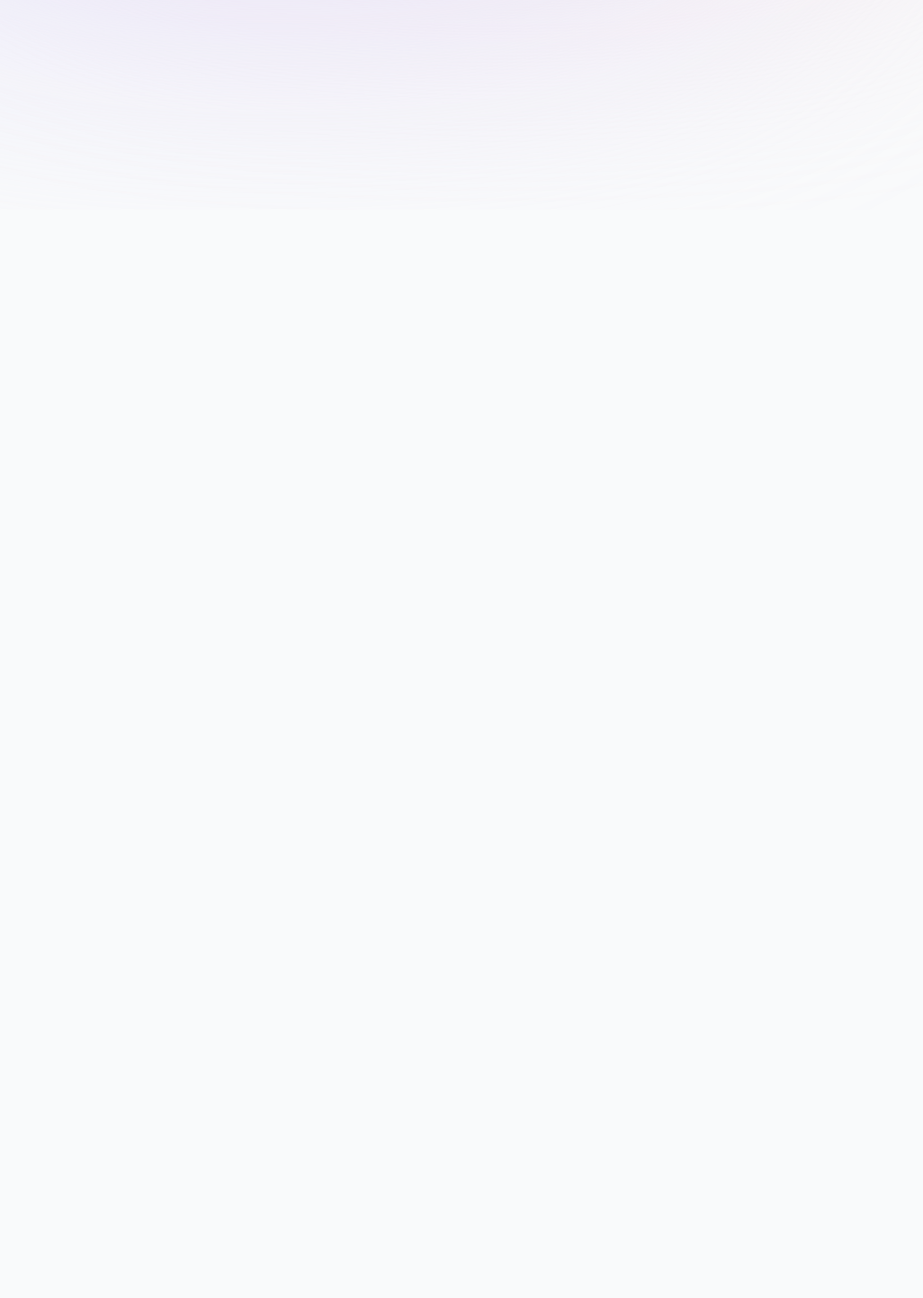
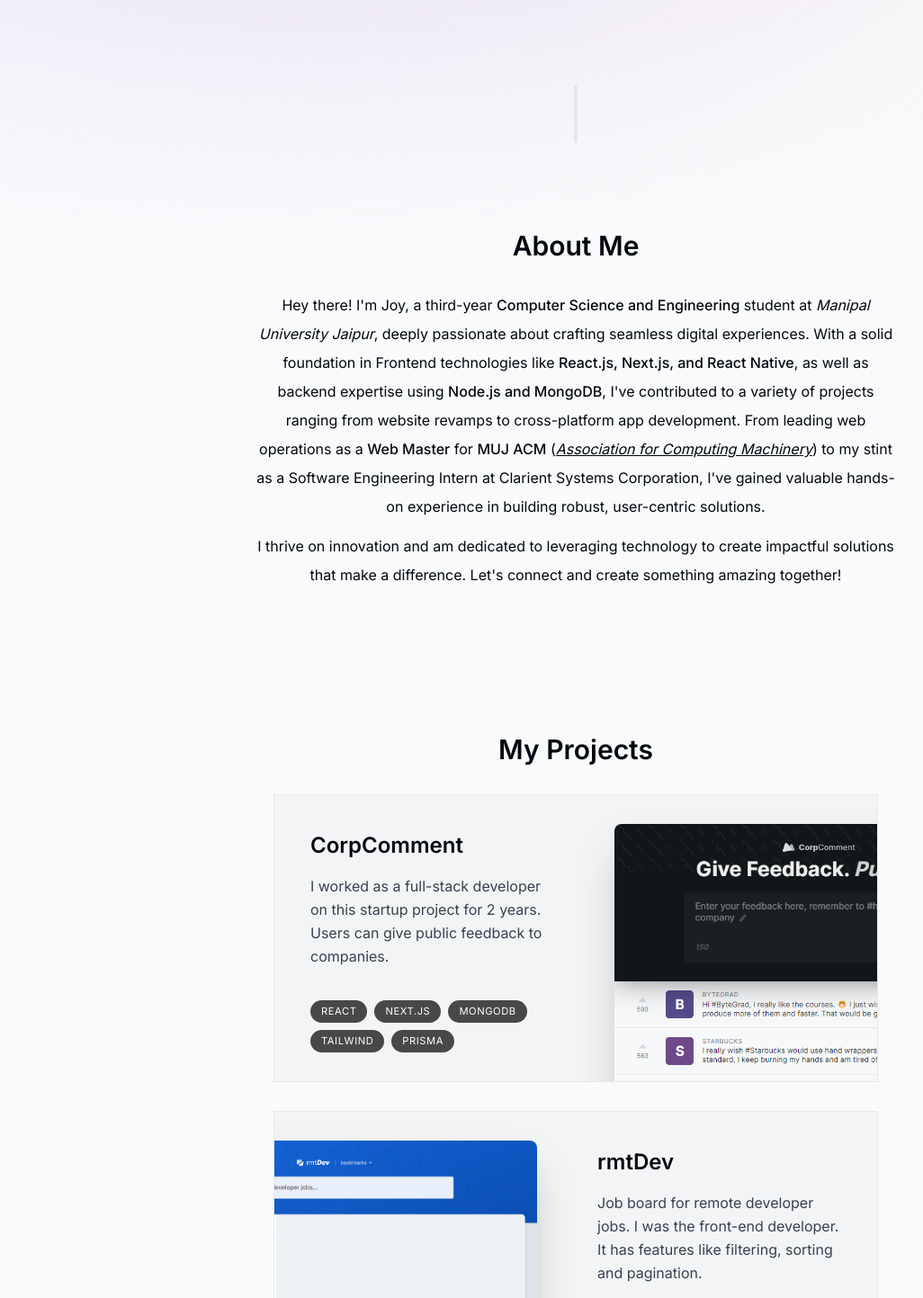
Before and after one commit to JoyBrar2001/portfolio-in-next-js, a Next.js app: page / in a window 1280 px wide. Shown: the part 567-2010 px from the top of the page at 90% size, without its empty margins (0-1026 px from the left). Before the commit the page ends 800 px from the top, so only its background shows below. Built offline with nearby package versions, Linux system fonts and the light colour scheme.

Commit message:
Finished the projects

```diff
--- a/app/layout.tsx
+++ b/app/layout.tsx
@@ -13,7 +13,7 @@
 export default function RootLayout({ children }: Readonly<{ children: React.ReactNode }>) {
   return (
     <html lang="en">
-      <body className={`${inter.className} bg-gray-50 text-gray-950 relative pt-28 sm:pt-36`}>
+      <body className={`${inter.className} bg-gray-50 text-gray-950 relative pt-28 sm:pt-36 h-[10000px]`}>
         <div className="bg-[#fbe2e3] absolute -z-10 top-[-6rem] right-[11rem] h-[31.25rem] w-[31.25rem] rounded-full blur-[10rem] sm:w-[68.75rem]"></div>
         <div className="bg-[#dbd7fb] absolute -z-10 top-[-1rem] left-[-35rem] h-[31.25rem] w-[31.25rem] rounded-full blur-[10rem] sm:w-[68.75rem] md:left-[-33rem] lg:left-[-28rem] xl:left-[-15rem] 2xl:left-[-5rem]"></div>
         <Header />
--- a/app/page.tsx
+++ b/app/page.tsx
@@ -1,9 +1,15 @@
+import About from "@/components/about";
 import Intro from "@/components/intro";
+import Projects from "@/components/projects";
+import SectionDivider from "@/components/section-divider";
 
 export default function Home() {
   return (
     <main className="flex flex-col items-center px-4">
       <Intro />
+      <SectionDivider />
+      <About />
+      <Projects />
     </main>
   );
 }
--- /dev/null
+++ b/components/about.tsx
@@ -0,0 +1,37 @@
+'use client'
+
+import { motion } from "framer-motion"
+import SectionHeading from "./section-heading"
+
+export default function About() {
+  return (
+    <motion.section
+      className="mb-28 max-w-[45rem] text-center leading-8 sm:mb-40"
+      initial={{ opacity: 0, y: 100 }}
+      animate={{ opacity: 1, y: 0 }}
+      transition={{ delay: 0.175 }}
+    >
+      <SectionHeading>About Me</SectionHeading>
+      <p className="mb-3">
+      Hey there! I'm Joy, a third-year{" "}
+      <span className="font-medium">Computer Science and Engineering</span>
+      {" "}student at{" "}
+      <span className="italic">Manipal University Jaipur</span>
+      , deeply passionate about crafting seamless digital experiences. With a solid foundation in Frontend technologies like{" "}
+      <span className="font-medium">React.js, Next.js, and React Native</span>
+      , as well as backend expertise using{" "}
+      <span className="font-medium">Node.js and MongoDB</span>
+      , I've contributed to a variety of projects ranging from website revamps to cross-platform app development. From leading web operations as a{" "}
+      <span className="font-medium">Web Master</span>
+      {" "}for{" "}
+      <span className="font-medium">MUJ ACM</span>
+      {" "}
+      (<span className="italic underline">Association for Computing Machinery</span>)
+      {" "} to my stint as a Software Engineering Intern at Clarient Systems Corporation, I've gained valuable hands-on experience in building robust, user-centric solutions.
+      </p>
+      <p>
+       I thrive on innovation and am dedicated to leveraging technology to create impactful solutions that make a difference. Let's connect and create something amazing together!
+      </p>
+    </motion.section>
+  )
+}
--- a/components/intro.tsx
+++ b/components/intro.tsx
@@ -46,7 +46,7 @@
         </div>
       </div>
 
-      <motion.p
+      <motion.h1
         className="mb-10 mt-4 px-4 text-2xl font-medium !leading-[1.5] sm:text-4xl"
         initial={{ opacity: 0, y: 100 }}
         animate={{ opacity: 1, y: 0 }}
@@ -60,7 +60,7 @@
         <span className="italic">Manipal University Jaipur</span>.
         {" "}My focus is{" "}
         <span className="underline">React.js (Next.js)</span>.
-      </motion.p>
+      </motion.h1>
 
       <motion.div
         className="flex flex-col sm:flex-row justify-center items-center gap-2 px-4 text-lg font-medium"
@@ -81,7 +81,7 @@
           href="/JoyBrarCV.pdf"
           download
         >
-          Download DV <HiDownload className="opacity-60 group-hover:translate-y-1 transition" />
+          Download CV <HiDownload className="opacity-60 group-hover:translate-y-1 transition" />
         </a>
         <a href="https://linkedin.com" target="_blank" className="bg-white p-4 text-gray-700 flex items-center gap-2 rounded-full outline-none border border-black/10 focus:scale-[1.15] hover:scale-[1.15] active:scale-110 hover:text-gray-950 transition">
           <BsLinkedin />
--- /dev/null
+++ b/components/projectCard.tsx
@@ -0,0 +1,54 @@
+'use client'
+
+import { projectsData } from "@/lib/data";
+import SectionHeading from "./section-heading";
+import React, { useRef } from "react";
+import Image from "next/image";
+import { motion, useScroll, useTransform } from "framer-motion";
+
+type ProjectCardProps = (typeof projectsData)[number]
+
+export default function ProjectCard({ title, description, tags, imageUrl }: ProjectCardProps) {
+  const ref = useRef<HTMLDivElement>(null);
+  const { scrollYProgress } = useScroll({
+    target: ref,
+    offset: ["0 1", "1.33 1"],
+  });
+  const scaleProgress = useTransform(scrollYProgress, [0, 1], [0.7, 1]);
+  const opacityProgress = useTransform(scrollYProgress, [0, 1], [0.5, 1]);
+
+  return (
+    <motion.div
+      ref={ref}
+      style={{
+        scale: scaleProgress,
+        opacity: opacityProgress,
+      }}
+      className="mb-3 sm:mb-8 last:mb-0 group"
+    >
+      <section className="bg-gray-100 max-w-[42rem] border border-black/5 overflow-hidden sm:pr-8 relative sm:h-[20rem] hover:bg-gray-200 transition">
+        <div className="pt-4 pb-8 px-5 sm:pl-10 sm:pr-2 sm:pt-10 sm:w-1/2 flex flex-col gap-2 h-full group-even:ml-auto">
+          <h3 className="text-2xl font-semibold">{title}</h3>
+          <p className="mt-2 leading-relaxed text-gray-700">{description}</p>
+          <ul className="flex flex-wrap mt-4 gap-2 sm:mt-auto">
+            {tags.map((tag, index) => (
+              <li className="bg-black/[0.7] px-3 py-1 text-[0.7rem] uppercase tracking-wider text-white rounded-full" key={index}>
+                {tag}
+              </li>
+            ))}
+          </ul>
+        </div>
+        <Image
+          src={imageUrl}
+          alt={title}
+          quality={90}
+          className="absolute top-8 -right-40 w-[28.25rem] rounded-lg shadow-2xl
+        group-even:-right-[initial] group-even:-left-40
+        group-hover:-translate-x-3 group-hover:-translate-y-3 group-hover:-rotate-2
+        group-even:group-hover:translate-x-3 group-even:group-hover:-translate-y-3 group-even:group-hover:rotate-2
+        group-hover:scale-105 transition"
+        />
+      </section>
+    </motion.div>
+  )
+}
--- /dev/null
+++ b/components/projects.tsx
@@ -0,0 +1,21 @@
+import { projectsData } from "@/lib/data";
+import SectionHeading from "./section-heading";
+import ProjectCard from "./projectCard";
+import React from "react";
+
+export default function Projects() {
+  return (
+    <section>
+      <div className="text-center">
+        <SectionHeading>My Projects</SectionHeading>
+      </div>
+      <div>
+        {projectsData.map((project, index) => (
+          <React.Fragment key={index}>
+            <ProjectCard {...project} />
+          </React.Fragment>
+        ))}
+      </div>
+    </section>
+  )
+}
--- /dev/null
+++ b/components/section-divider.tsx
@@ -0,0 +1,14 @@
+'use client'
+
+import { motion } from "framer-motion"
+
+export default function SectionDivider() {
+  return (
+    <motion.div
+      initial={{ opacity: 0, y: 100 }}
+      animate={{ opacity: 1, y: 0 }}
+      transition={{ delay: 0.125 }}
+      className="bg-gray-200 my-24 h-16 w-1 rounded-full hidden sm:block"
+    ></motion.div>
+  )
+}
--- /dev/null
+++ b/components/section-heading.tsx
@@ -0,0 +1,11 @@
+type SectionHeadingProps = {
+  children: React.ReactNode
+}
+
+export default function SectionHeading({ children } : SectionHeadingProps) {
+  return (
+    <h2 className="text-3xl font-semibold capitalize mb-8">
+      {children}
+    </h2>
+  )
+}
```
